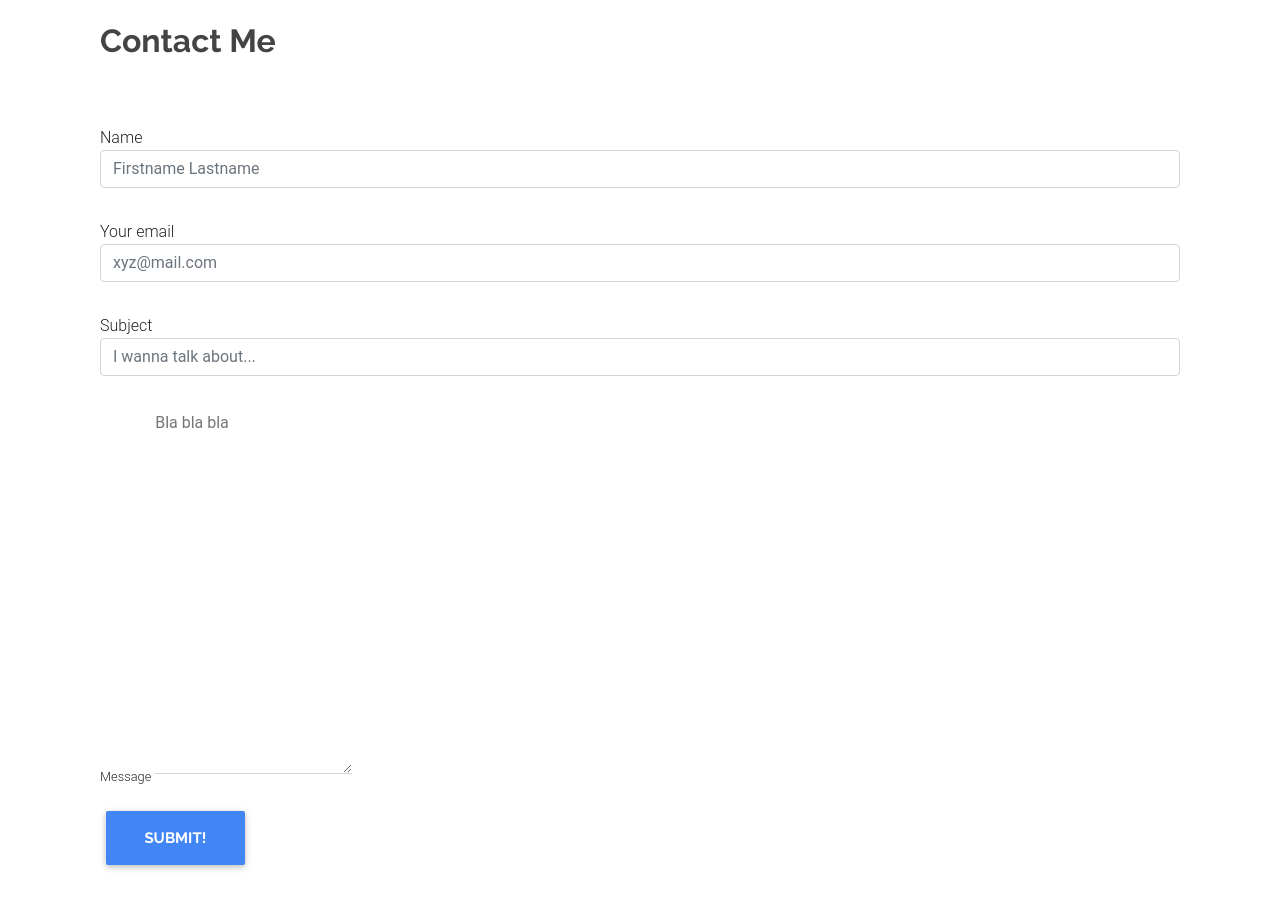
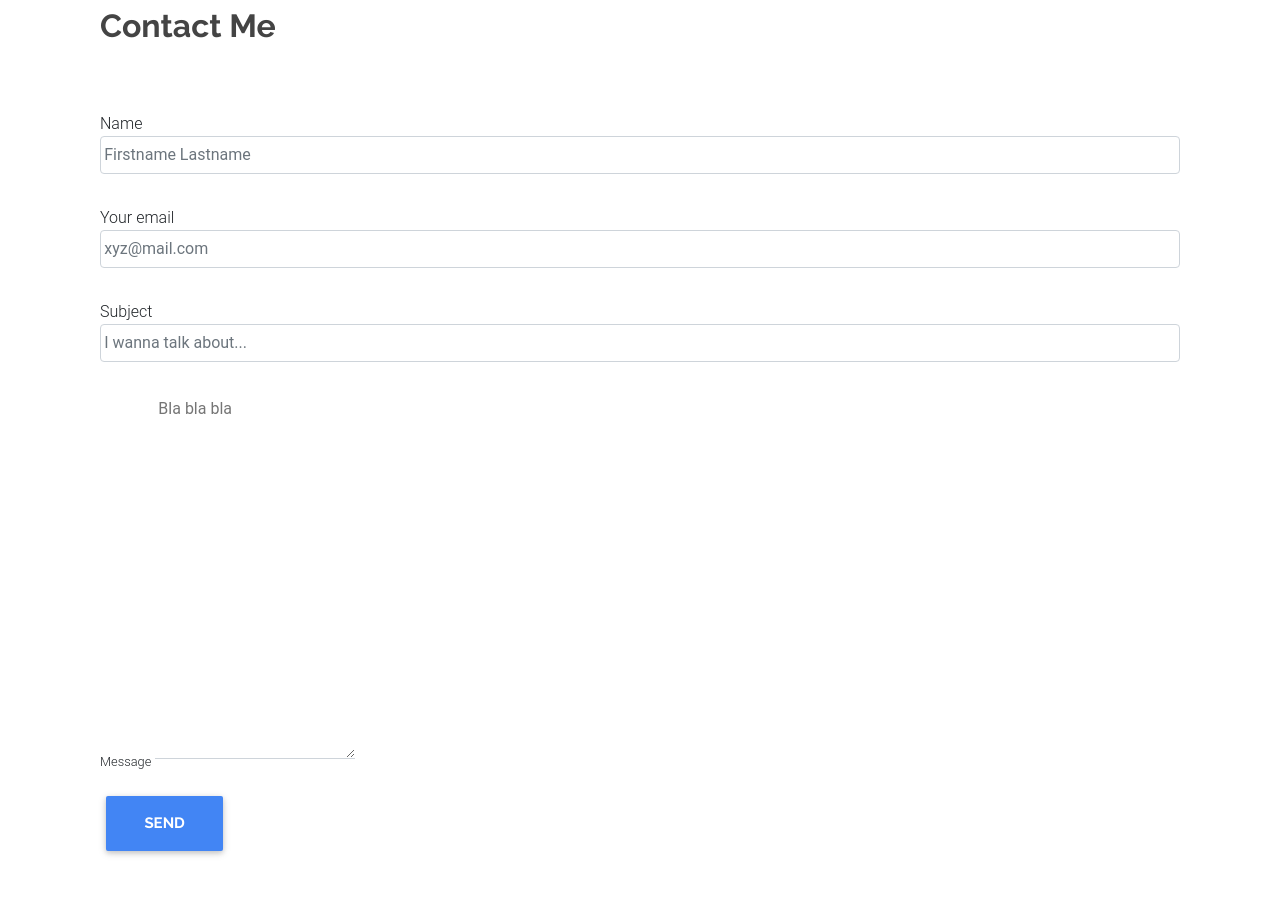
Before and after one commit to dawnguard/dawnguard.github.io, a plain HTML site: page index.html in a window 1280 px wide. Shown: the part 1180-2088 px from the top of the page. Drawn offline with nearby package versions, Linux system fonts and the light colour scheme.

Commit message:
fixed all html and css

```diff
--- a/index.html
+++ b/index.html
@@ -85,30 +85,30 @@
         <div>
           <h3 id="contact-me">Contact Me</h3>
           <div>
-              <form action="#">
+              <form action="http://webdevbootcamp-dawnguard.c9users.io/" method="POST">
 
                   <div class="form-group">
                       <label for="form-name">Name</label>
-                      <input id="form-name" type="text" name="name" class="form-control" placeholder="Firstname Lastname" required>
+                      <input id="form-name" type="text" name="message[name]" class="form-control" placeholder="Firstname Lastname" required>
                   </div>
 
                   <div class="form-group">
                       <label for="form-email">Your email</label>
-                      <input id="form-email" type="email" name="email" class="form-control" placeholder="xyz@mail.com" required>
+                      <input id="form-email" type="email" name="message[email]" class="form-control" placeholder="xyz@mail.com" required>
                   </div>
 
                   <div class="form-group">
                       <label for="form-subjectl">Subject</label>
-                      <input id="form-subject" type="text" name="subject" class="form-control" placeholder="I wanna talk about...">
+                      <input id="form-subject" type="text" name="message[subject]" class="form-control" placeholder="I wanna talk about...">
                   </div>
 
                   <div class="md-form">
                     <label for="form-message" id="form-message-label">Message</label>
-                    <textarea id="form-message" type="text" class="md-textarea" placeholder="Bla bla bla" required></textarea>
+                    <textarea id="form-message" type="text" name="message[body]" class="md-textarea" placeholder="Bla bla bla" required></textarea>
                   </div>
 
                   <div class="form-group">
-                      <button type="submit" id="submit-btn" class="btn btn-lg btn-primary">Submit!</button>
+                      <button id="submit-btn" type="submit" class="btn btn-lg btn-primary">Send</button>
                   </div>
 
               </form>
--- a/style.css
+++ b/style.css
@@ -3,7 +3,7 @@ body {
 }
 
 h1 {
-  font-size: 3.75rem;
+  font-size: 3rem;
   font-weight: bold;
 }
 
@@ -17,7 +17,7 @@ h3 {
   font-weight: bold;
   font-family: 'Raleway', sans-serif;
   color: #444;
-  margin-bottom: 20px;
+  margin-bottom: 1.25rem;
   font-size: 2rem;
 }
 
@@ -45,7 +45,7 @@ hr {
   clear: both;
 /*  margin: 1.3125rem 0.375rem;*/
   margin-bottom: 5.625rem;
-  margin: 40px 1.3125rem;
+  margin: 2.5rem 1.3125rem;
 /*  margin: 1.3125rem 1.3125rem;*/
   font-weight: bold;
   font-family: 'Raleway', sans-serif;
@@ -54,7 +54,7 @@ hr {
 
 #contact-me {
 /*  text-align: center;*/
-  margin-bottom: 50px;
+  margin-bottom: 3.125rem;
 }
 
 label {
@@ -64,6 +64,7 @@ label {
 
 .form-control {
   margin-top: 0;
+  padding-left: 0.2rem;
 }
 
 #form-name{
@@ -79,13 +80,23 @@ label {
 }
 
 #form-message {
-  margin-top: 3.2px;
-  padding-top: 8px;
-  padding-bottom: 9.6px;
+  margin-top: 0.2rem;
+  padding-top: 0.5rem;
+  padding-bottom: 0.6rem;
+  padding-left: 0.2rem;
   overflow-y: auto;
   min-height: 22rem;
   color: #55595c;
 }
+
+input:-webkit-autofill,
+input:-webkit-autofill:hover,
+input:-webkit-autofill:focus,
+input:-webkit-autofill:active {
+  transition: background-color 5000s ease-in-out 0s;
+  -webkit-text-fill-color: #55595c;
+}
+
 
 #submit-btn {
   background:#4285F4;
```
